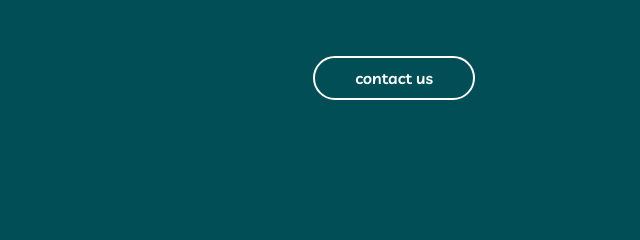
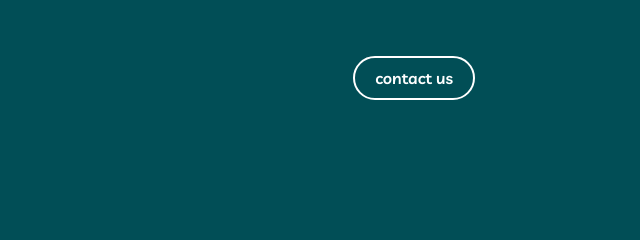
Before and after one commit to pedroaragaoleite/Team, a plain HTML site: page pages/about.html in a window 1280 px wide. Shown: the top 240 px of the page, 640-1280 px from the left. Drawn offline with Linux system fonts and the light colour scheme.

Commit message:
Add files via upload

```diff
--- a/pages/about.html
+++ b/pages/about.html
@@ -28,7 +28,7 @@
                         </li>
                     </ul>
                     <div class="nav__btn">
-                        <a class="btn-primary-light" href="contact.html">contact us</a>
+                        <a class="btn-primary-light-mobile" href="contact.html">contact us</a>
                     </div>
                 </div>
 
```
Also changed, not shown: pages/contact.html (+1 -1 lines).
